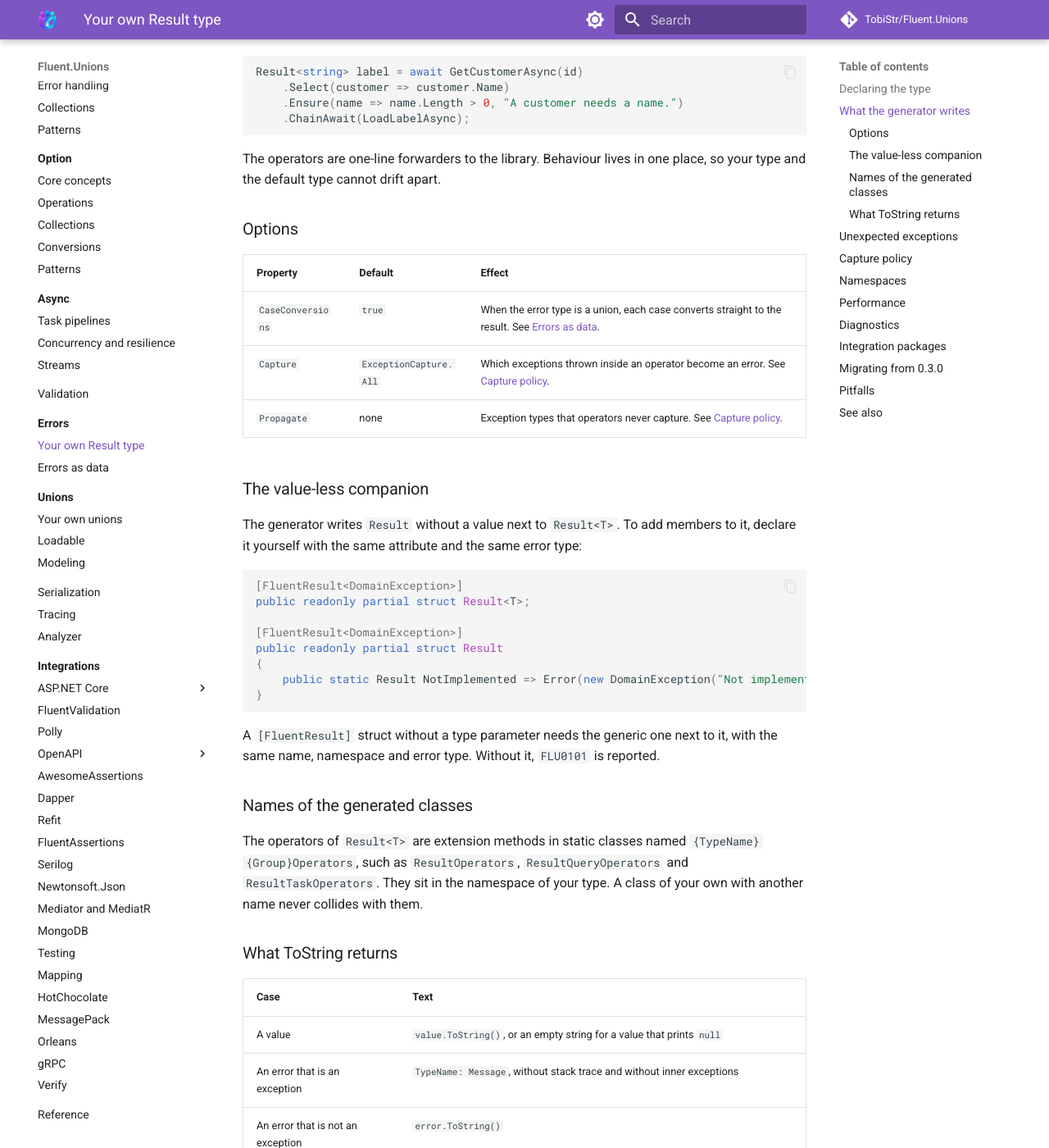
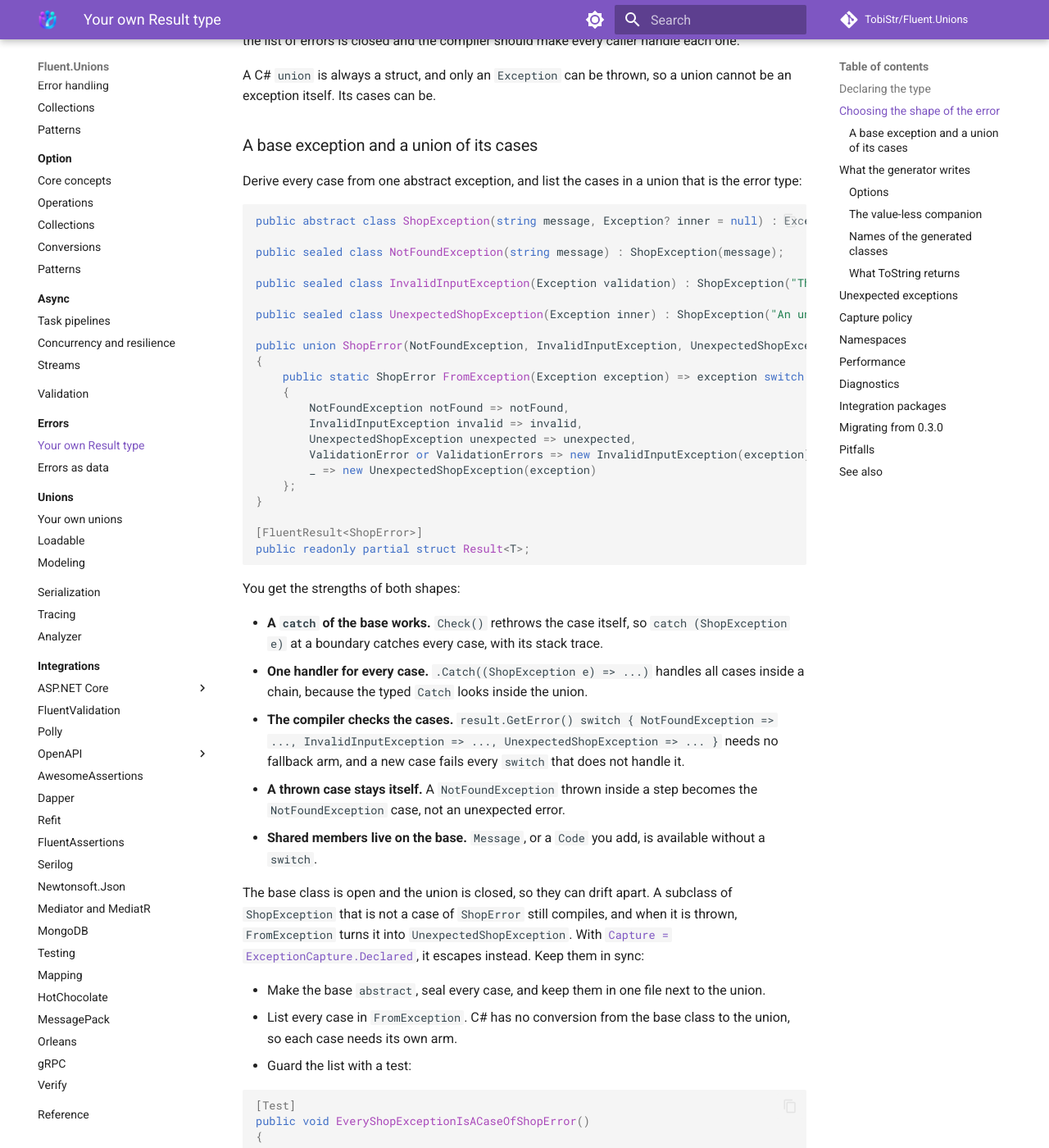
Before and after one commit to TobiStr/Fluent.Unions, an MkDocs documentation site: the page built from docs/errors/custom-error-types.md, in a window 1280 px wide and 1400 px high, scrolled down 1631 px. Shown: the whole window at 82% size. Built offline with MkDocs 1.6.1 and Material for MkDocs 9.7.7, drawn with Linux system fonts in a browser that asks for light colours; comment, search, counter and statistics services are not loaded; some of the changed text lies outside the part shown.

Commit message:
Document how to choose the shape of the error, including a base exception with a union of its cases

````diff
--- a/docs/errors/custom-error-types.md
+++ b/docs/errors/custom-error-types.md
@@ -49,6 +49,77 @@ public readonly partial struct PaymentResult<T>
     public static PaymentException FromException(Exception exception) => new PaymentException("Unexpected failure.", exception);
 }
 ```
+
+## Choosing the shape of the error
+
+The error type can take three shapes, from open to closed:
+
+| Shape | `catch` at a boundary | Exhaustive `switch` | A new error needs |
+| --- | --- | --- | --- |
+| A base exception, as above | `catch (DomainException)` | no, a `switch` needs a fallback arm | a subclass |
+| A base exception and a union of its cases | `catch (ShopException)` | yes | a subclass and a case in the union |
+| [Errors as data](errors-as-data.md): a union of records | no, `Check()` throws a `ResultErrorException` | yes | a case in the union |
+
+Start with a base exception. It is the smallest step from the default `Result<T>`, keeps working in code that throws, and lets you add errors without touching every `switch`. Move to a union when the list of errors is closed and the compiler should make every caller handle each one.
+
+A C# `union` is always a struct, and only an `Exception` can be thrown, so a union cannot be an exception itself. Its cases can be.
+
+### A base exception and a union of its cases
+
+Derive every case from one abstract exception, and list the cases in a union that is the error type:
+
+```csharp
+public abstract class ShopException(string message, Exception? inner = null) : Exception(message, inner);
+
+public sealed class NotFoundException(string message) : ShopException(message);
+
+public sealed class InvalidInputException(Exception validation) : ShopException("The input is invalid.", validation);
+
+public sealed class UnexpectedShopException(Exception inner) : ShopException("An unexpected error occurred.", inner);
+
+public union ShopError(NotFoundException, InvalidInputException, UnexpectedShopException) : IFromException<ShopError>
+{
+    public static ShopError FromException(Exception exception) => exception switch
+    {
+        NotFoundException notFound => notFound,
+        InvalidInputException invalid => invalid,
+        UnexpectedShopException unexpected => unexpected,
+        ValidationError or ValidationErrors => new InvalidInputException(exception),
+        _ => new UnexpectedShopException(exception)
+    };
+}
+
+[FluentResult<ShopError>]
+public readonly partial struct Result<T>;
+```
+
+You get the strengths of both shapes:
+
+- **A `catch` of the base works.** `Check()` rethrows the case itself, so `catch (ShopException e)` at a boundary catches every case, with its stack trace.
+- **One handler for every case.** `.Catch((ShopException e) => ...)` handles all cases inside a chain, because the typed `Catch` looks inside the union.
+- **The compiler checks the cases.** `result.GetError() switch { NotFoundException => ..., InvalidInputException => ..., UnexpectedShopException => ... }` needs no fallback arm, and a new case fails every `switch` that does not handle it.
+- **A thrown case stays itself.** A `NotFoundException` thrown inside a step becomes the `NotFoundException` case, not an unexpected error.
+- **Shared members live on the base.** `Message`, or a `Code` you add, is available without a `switch`.
+
+The base class is open and the union is closed, so they can drift apart. A subclass of `ShopException` that is not a case of `ShopError` still compiles, and when it is thrown, `FromException` turns it into `UnexpectedShopException`. With [`Capture = ExceptionCapture.Declared`](#capture-policy), it escapes instead. Keep them in sync:
+
+- Make the base `abstract`, seal every case, and keep them in one file next to the union.
+- List every case in `FromException`. C# has no conversion from the base class to the union, so each case needs its own arm.
+- Guard the list with a test:
+
+```csharp
+[Test]
+public void EveryShopExceptionIsACaseOfShopError()
+{
+    var cases = UnionCaseNames.For(typeof(ShopError)).CaseTypes;
+    var exceptions = typeof(ShopException).Assembly.GetTypes()
+        .Where(type => type.IsSubclassOf(typeof(ShopException)) && !type.IsAbstract);
+
+    Assert.That(exceptions, Is.SubsetOf(cases));
+}
+```
+
+`UnionCaseNames` is in `Fluent.Unions.Serialization`.
 
 ## What the generator writes
 
````
Also changed, not shown: 1 other file.
